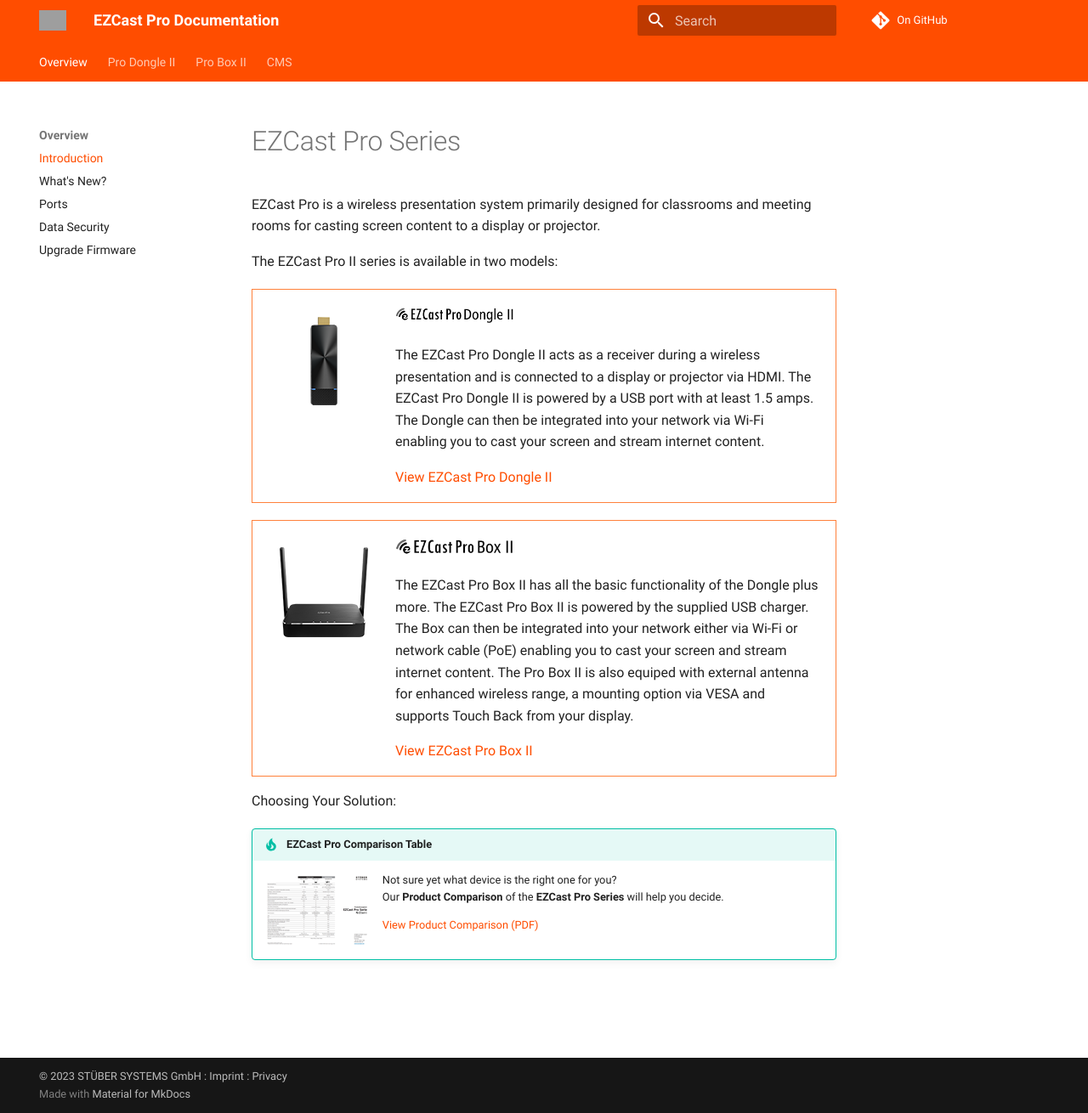
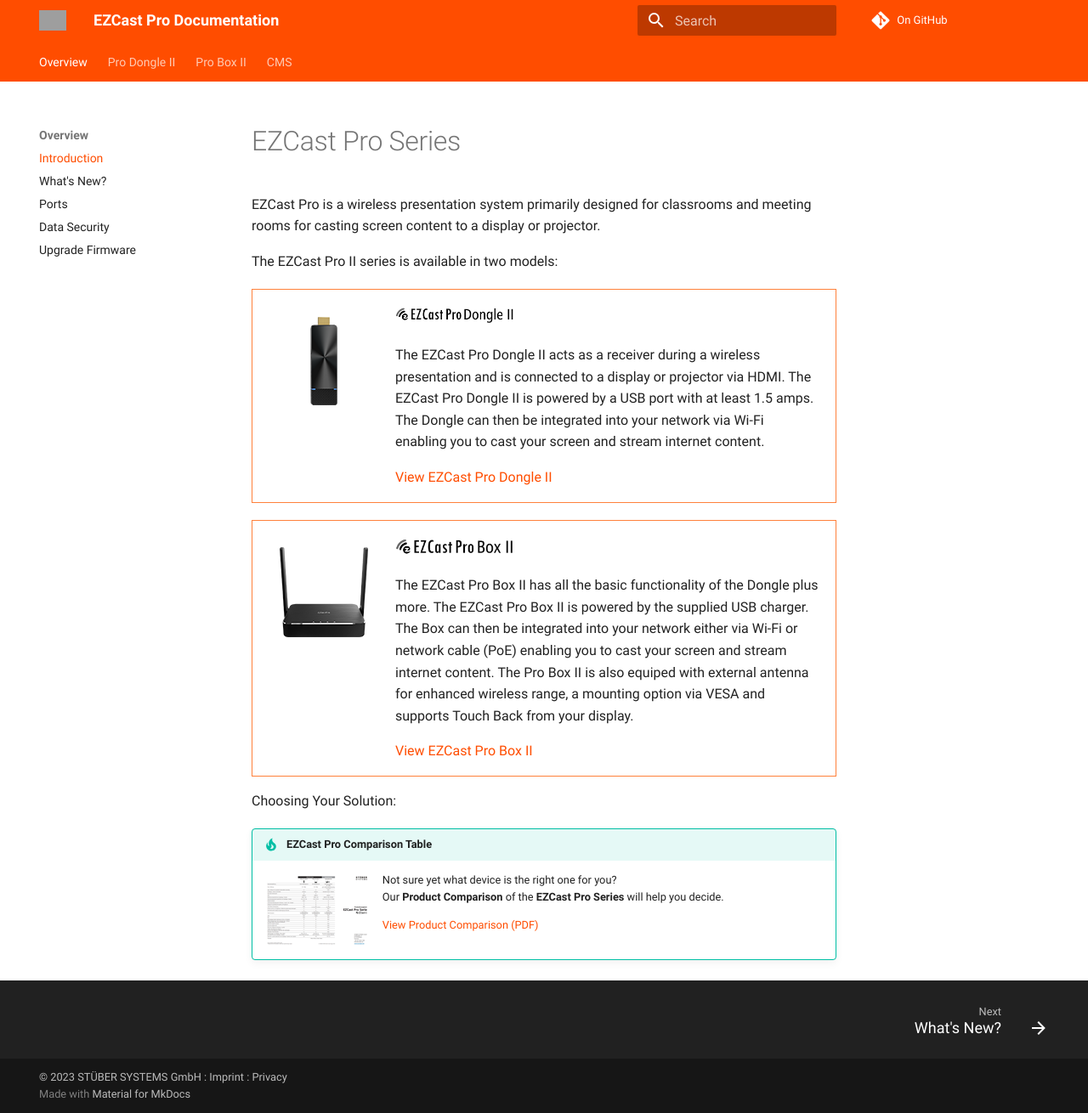
Before and after one commit to stuebersystems/doc.ezcastpro.en, an MkDocs documentation site: the page built from docs/index.md, in a window 1280 px wide and 1310 px high. Shown: the whole window at 85% size. Built offline with MkDocs 1.6.1 and Material for MkDocs 9.7.7, drawn with Linux system fonts in a browser that asks for light colours; comment, search, counter and statistics services are not loaded; grey boxes are pictures that could not be loaded.

Commit message:
Template updates

```diff
--- a/mkdocs.yml
+++ b/mkdocs.yml
@@ -22,8 +22,14 @@
     search_index_only: true
     language: en
     features:
+        - navigation.footer
+        - navigation.instant
         - navigation.tabs
-        - navigation.instant
+        - navigation.top
+        - search.highlight
+        - search.share
+        - search.suggest
+        - toc.follow
     palette:
         scheme: default
     favicon: assets/img/favicon.ico
```
